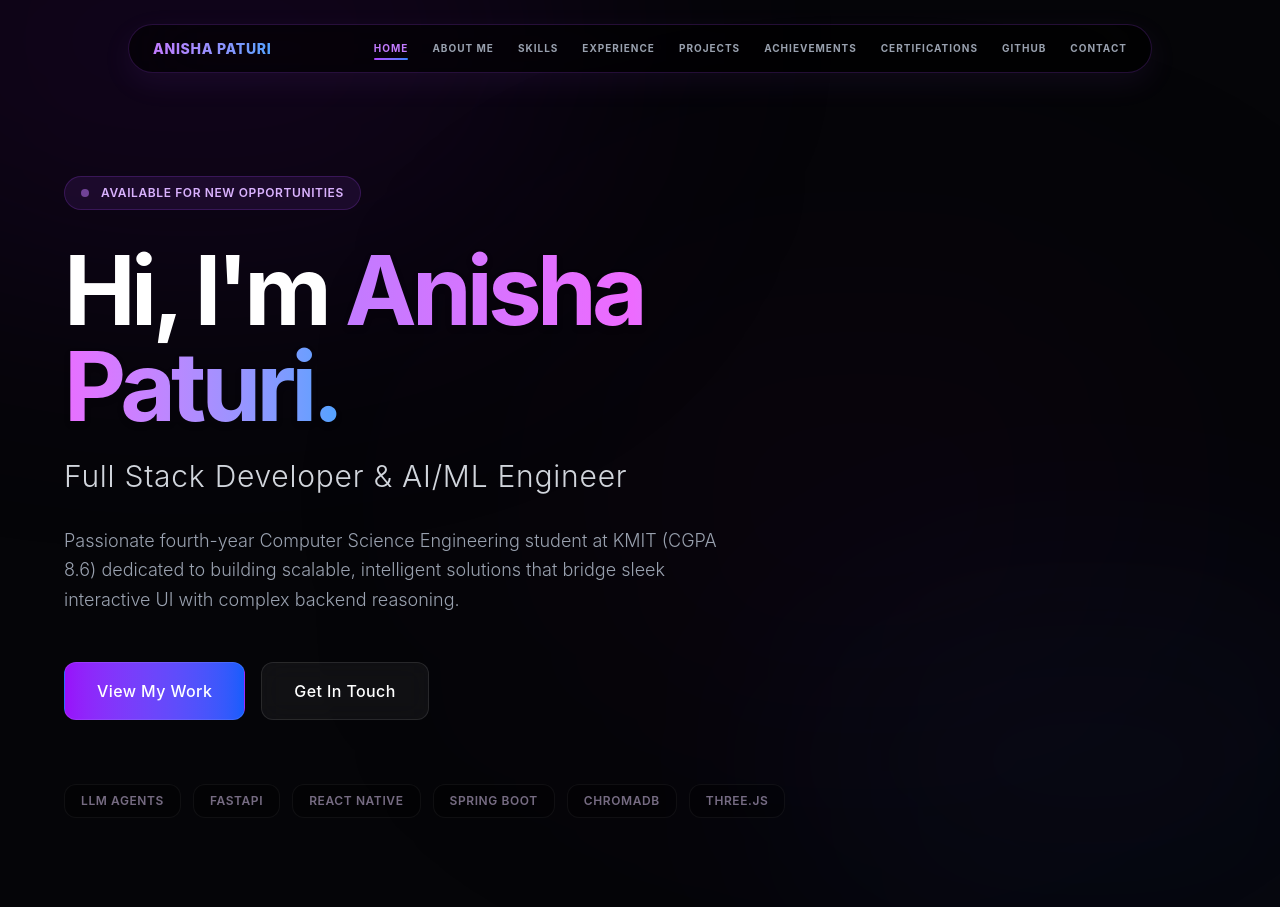
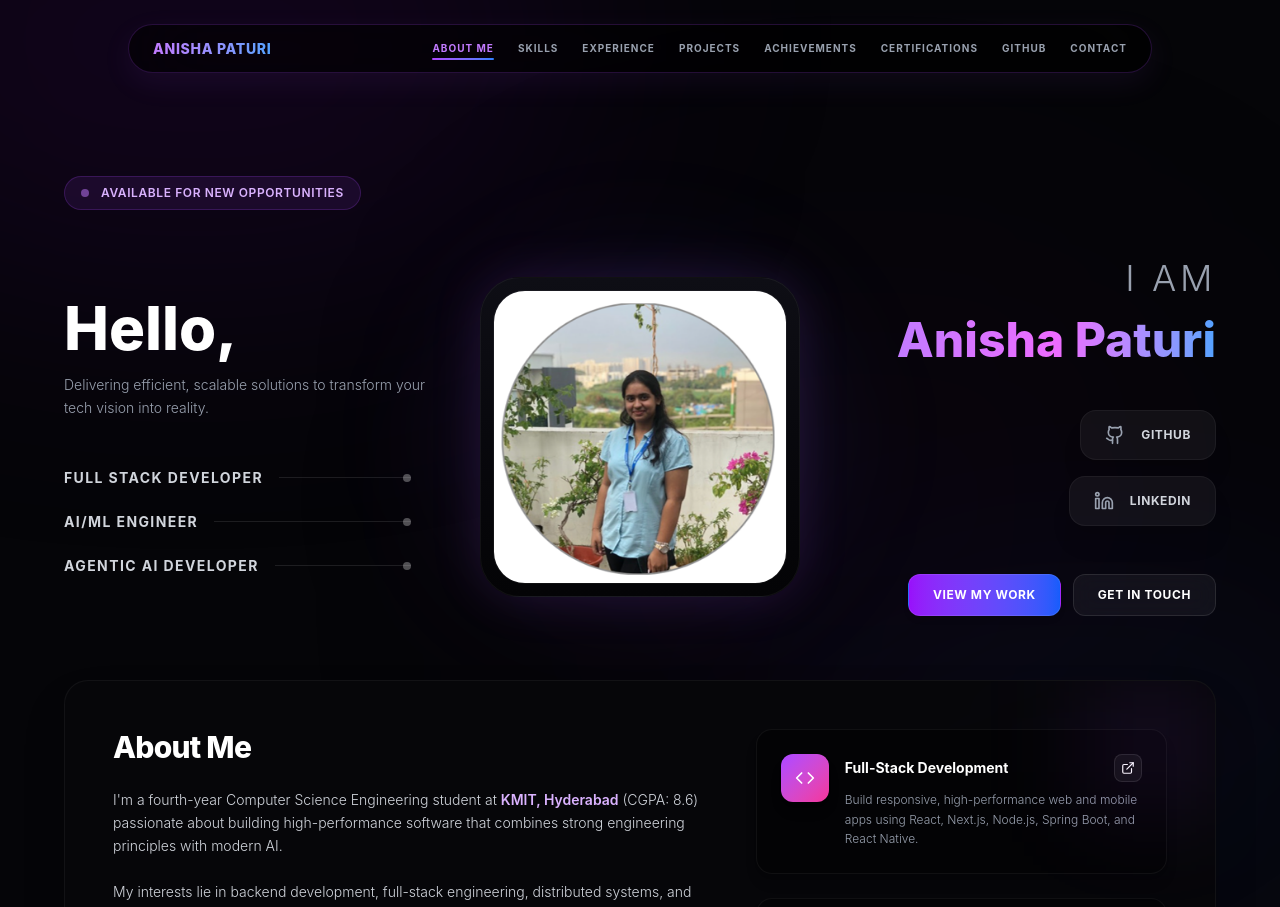
Before and after one commit to AnishaPaturi/Portfolio, a React (Vite) app: page / in a window 1280 px wide. Shown: the top 907 px of the page. Built offline with nearby package versions, Linux system fonts and the light colour scheme.

Commit message:
Refactor PortfolioThree component by merging Hero and About Me sections for improved layout and user experience

```diff
--- a/src/app/components/PortfolioThree.tsx
+++ b/src/app/components/PortfolioThree.tsx
@@ -74,7 +74,6 @@ export default function PortfolioThree() {
   // Intersection Observer for scroll highlighting
   useEffect(() => {
     const sections = [
-      "home",
       "about",
       "skills",
       "experience",
@@ -704,7 +703,6 @@ export default function PortfolioThree() {
   };
 
   const navItems = [
-    ["home", "Home"],
     ["about", "About Me"],
     ["skills", "Skills"],
     ["experience", "Experience"],
@@ -837,92 +835,21 @@ export default function PortfolioThree() {
         max-w-7xl mx-auto px-6 md:px-16 pt-36 pb-20 space-y-32"
       >
 
-        {/* 1. HERO SECTION */}
-        <section
-          id="home"
-          className="min-h-[75vh] flex items-center justify-center lg:justify-start pt-8"
-        >
-          <div className="max-w-3xl">
+        {/* 1. ABOUT ME SECTION (COMBINED HERO & ABOUT ME) */}
+        <section id="about" className="scroll-mt-24 pt-8">
+          <div className="max-w-6xl mx-auto">
+
+            {/* Available badge centered at top of Profile Section */}
+            <div className="flex justify-start mb-12">
               <motion.div
                 initial={{ opacity: 0, scale: 0.95 }}
                 animate={{ opacity: 1, scale: 1 }}
-              transition={{ delay: 0.1 }}
-              className="inline-flex items-center gap-3 px-4 py-2 rounded-full bg-purple-500/10 border border-purple-500/20 text-purple-300 text-xs font-semibold tracking-wider uppercase mb-8"
+                className="inline-flex items-center gap-3 px-4 py-2 rounded-full bg-purple-500/10 border border-purple-500/20 text-purple-300 text-xs font-semibold tracking-wider uppercase"
               >
                 <span className="size-2 rounded-full bg-purple-400 animate-pulse" />
                 Available for new opportunities
               </motion.div>
-
-            <motion.h1
-              initial={{ opacity: 0, y: 30 }}
-              animate={{ opacity: 1, y: 0 }}
-              transition={{ delay: 0.2, duration: 0.6 }}
-              className="text-5xl md:text-8xl font-bold mb-6 tracking-tighter leading-none"
-            >
-              Hi, I'm <br className="md:hidden" />
-              <span className="bg-gradient-to-r from-purple-400 via-fuchsia-400 to-blue-400 bg-clip-text text-transparent filter drop-shadow-md">
-                Anisha Paturi.
-              </span>
-            </motion.h1>
-
-            <motion.p
-              initial={{ opacity: 0, y: 20 }}
-              animate={{ opacity: 1, y: 0 }}
-              transition={{ delay: 0.4 }}
-              className="text-2xl md:text-3xl text-gray-300 mb-8 font-light tracking-wide"
-            >
-              Full Stack Developer & AI/ML Engineer
-            </motion.p>
-
-            <motion.p
-              initial={{ opacity: 0, y: 20 }}
-              animate={{ opacity: 1, y: 0 }}
-              transition={{ delay: 0.5 }}
-              className="text-gray-400 mb-12 text-lg leading-relaxed font-light max-w-2xl"
-            >
-              Passionate fourth-year Computer Science Engineering student at KMIT (CGPA 8.6) dedicated to building scalable, intelligent solutions that bridge sleek interactive UI with complex backend reasoning.
-            </motion.p>
-
-            <motion.div
-              initial={{ opacity: 0, y: 20 }}
-              animate={{ opacity: 1, y: 0 }}
-              transition={{ delay: 0.6 }}
-              className="flex flex-wrap gap-4 mb-16"
-            >
-              <button
-                onClick={() => scrollToSection("projects")}
-                className="px-8 py-4 bg-gradient-to-r from-purple-600 to-blue-600 rounded-xl hover:shadow-lg hover:shadow-purple-500/25 transition-all font-medium tracking-wide border border-white/10 active:scale-95 cursor-pointer"
-              >
-                View My Work
-              </button>
-              <button
-                onClick={() => scrollToSection("contact")}
-                className="px-8 py-4 bg-white/5 hover:bg-white/10 backdrop-blur-md border border-white/10 rounded-xl transition-all font-medium tracking-wide active:scale-95 cursor-pointer"
-              >
-                Get In Touch
-              </button>
-            </motion.div>
-
-            <motion.div
-              initial={{ opacity: 0 }}
-              animate={{ opacity: 1 }}
-              transition={{ delay: 0.8 }}
-              className="flex flex-wrap gap-3 text-xs font-semibold uppercase tracking-wider text-gray-500"
-            >
-              {["LLM Agents", "FastAPI", "React Native", "Spring Boot", "ChromaDB", "Three.js"].map((tech) => (
-                <span key={tech} className="px-4 py-2 bg-black/30 border border-white/5 rounded-xl text-purple-200/50">
-                  {tech}
-                </span>
-              ))}
-            </motion.div>
             </div>
-        </section>
-
-        {/* 2. ABOUT ME SECTION (STYLED ACCORDING TO 6.png MOCKUP) */}
-        <section id="about" className="scroll-mt-24 pt-8">
-          <div className="max-w-6xl mx-auto">
-            <h2 className="text-xs uppercase tracking-widest text-purple-400 font-bold mb-3">01. Profile</h2>
-            <h3 className="text-4xl md:text-5xl font-bold text-white mb-12 tracking-tight">About Me</h3>
 
             {/* Row 1: Profile Graphic Node Layout from 6.png */}
             <div className="grid grid-cols-1 lg:grid-cols-12 gap-8 items-center justify-center mb-16 relative">
@@ -966,7 +893,7 @@ export default function PortfolioThree() {
               </div>
 
               {/* Right Column: Name & Connect Nodes */}
-              <div className="lg:col-span-4 space-y-12 lg:text-right">
+              <div className="lg:col-span-4 space-y-10 lg:text-right flex flex-col lg:items-end">
                 <div>
                   <h4 className="text-4xl font-light text-gray-400 uppercase tracking-widest">I am</h4>
                   <h5 className="text-5xl font-extrabold bg-gradient-to-r from-purple-400 via-fuchsia-400 to-blue-400 bg-clip-text text-transparent mt-3 leading-tight">
@@ -975,21 +902,37 @@ export default function PortfolioThree() {
                 </div>
 
                 {/* Connecting Social Icons */}
-                <div className="flex flex-col gap-4 lg:items-end">
+                <div className="flex flex-col gap-4 lg:items-end w-full sm:w-auto">
                   <div
-                    className="flex items-center gap-4 bg-white/5 border border-white/5 hover:border-purple-500/30 rounded-2xl px-6 py-4 shadow-xl transition-all cursor-pointer w-fit group interactive-card"
+                    className="flex items-center gap-4 bg-white/5 border border-white/5 hover:border-purple-500/30 rounded-2xl px-6 py-3.5 shadow-xl transition-all cursor-pointer w-full sm:w-fit group interactive-card justify-center lg:justify-end"
                     onClick={() => window.open("https://github.com/AnishaPaturi", "_blank")}
                   >
                     <Github className="size-5 text-gray-400 group-hover:text-white transition-colors" />
                     <span className="text-xs font-bold uppercase tracking-wider text-gray-300 group-hover:text-white transition-colors">GitHub</span>
                   </div>
                   <div
-                    className="flex items-center gap-4 bg-white/5 border border-white/5 hover:border-blue-500/30 rounded-2xl px-6 py-4 shadow-xl transition-all cursor-pointer w-fit group interactive-card"
+                    className="flex items-center gap-4 bg-white/5 border border-white/5 hover:border-blue-500/30 rounded-2xl px-6 py-3.5 shadow-xl transition-all cursor-pointer w-full sm:w-fit group interactive-card justify-center lg:justify-end"
                     onClick={() => window.open("https://www.linkedin.com/in/anisha-paturi-8b885a2b5", "_blank")}
                   >
                     <Linkedin className="size-5 text-gray-400 group-hover:text-white transition-colors" />
                     <span className="text-xs font-bold uppercase tracking-wider text-gray-300 group-hover:text-white transition-colors">LinkedIn</span>
                   </div>
+                </div>
+
+                {/* Action CTA Buttons (from Hero Section) */}
+                <div className="flex flex-wrap gap-3 w-full justify-center lg:justify-end pt-2">
+                  <button
+                    onClick={() => scrollToSection("projects")}
+                    className="px-6 py-3 bg-gradient-to-r from-purple-600 to-blue-600 rounded-xl hover:shadow-lg hover:shadow-purple-500/25 transition-all text-xs font-bold uppercase tracking-wider border border-white/10 active:scale-95 cursor-pointer shadow-md"
+                  >
+                    View My Work
+                  </button>
+                  <button
+                    onClick={() => scrollToSection("contact")}
+                    className="px-6 py-3 bg-white/5 hover:bg-white/10 backdrop-blur-md border border-white/10 rounded-xl transition-all text-xs font-bold uppercase tracking-wider active:scale-95 cursor-pointer"
+                  >
+                    Get In Touch
+                  </button>
                 </div>
               </div>
 
@@ -1007,10 +950,10 @@ export default function PortfolioThree() {
                   <p className="text-gray-300 text-sm leading-relaxed font-light font-sans">
                     I'm a fourth-year Computer Science Engineering student at <span className="text-purple-300 font-semibold">KMIT, Hyderabad</span> (CGPA: 8.6) passionate about building high-performance software that combines strong engineering principles with modern AI.
                   </p>
-                  <p className="text-gray-300 text-sm leading-relaxed font-light">
+                  <p className="text-gray-300 text-sm leading-relaxed font-light font-sans">
                     My interests lie in backend development, full-stack engineering, distributed systems, and AI-driven applications. I enjoy solving complex problems, optimizing systems for scale, and turning ideas into reliable, production-ready products using Java, Spring Boot, React, Next.js, FastAPI, Python, and SQL/NoSQL databases.
                   </p>
-                  <p className="text-gray-400 text-sm leading-relaxed font-light">
+                  <p className="text-gray-400 text-sm leading-relaxed font-light font-sans">
                     I'm always learning, building, and pushing my skills through challenging projects, with the goal of creating technology that makes a meaningful impact.
                   </p>
 
```
Also changed, not shown: assets/favicon.png. Lines whose indentation alone changed are shown as unchanged.
